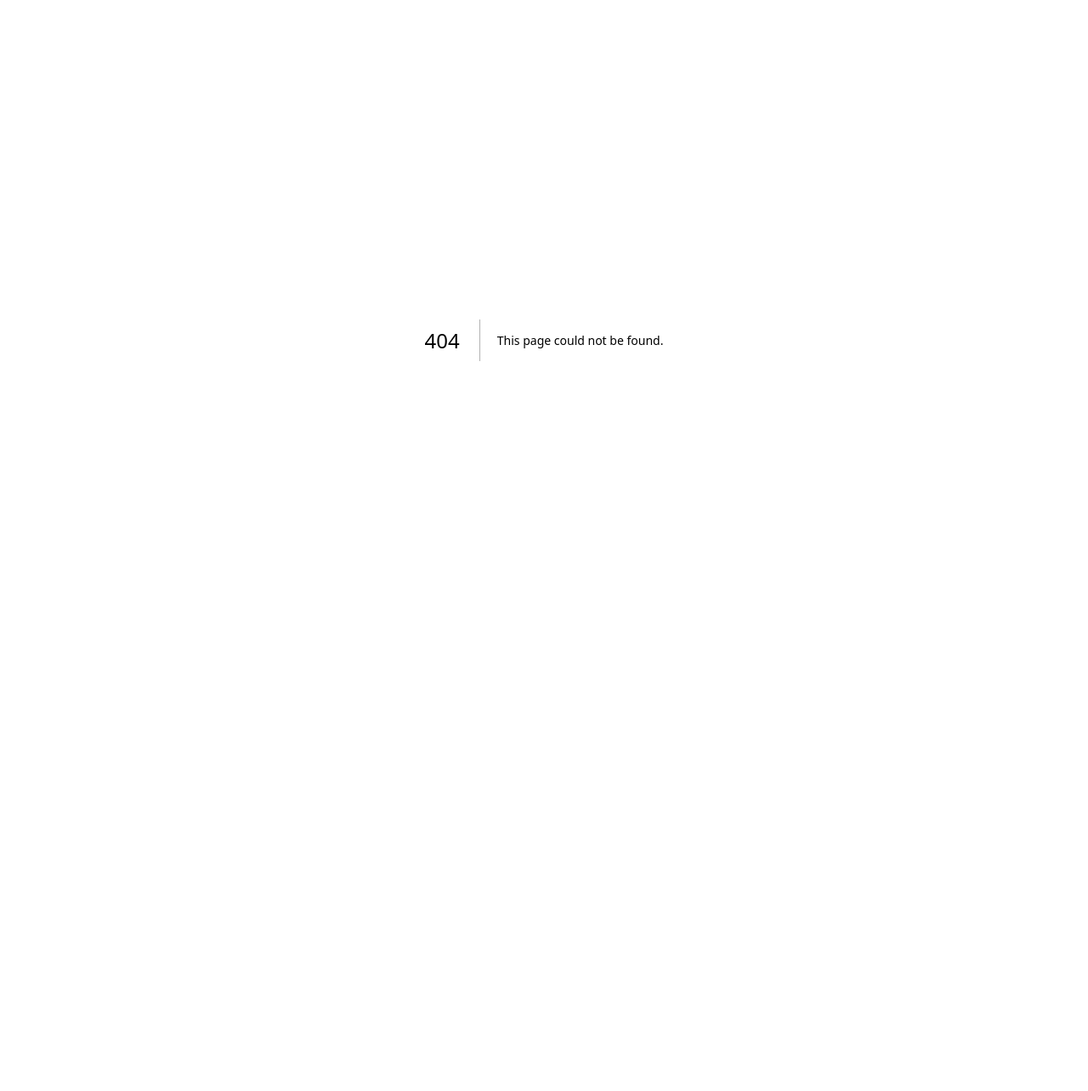
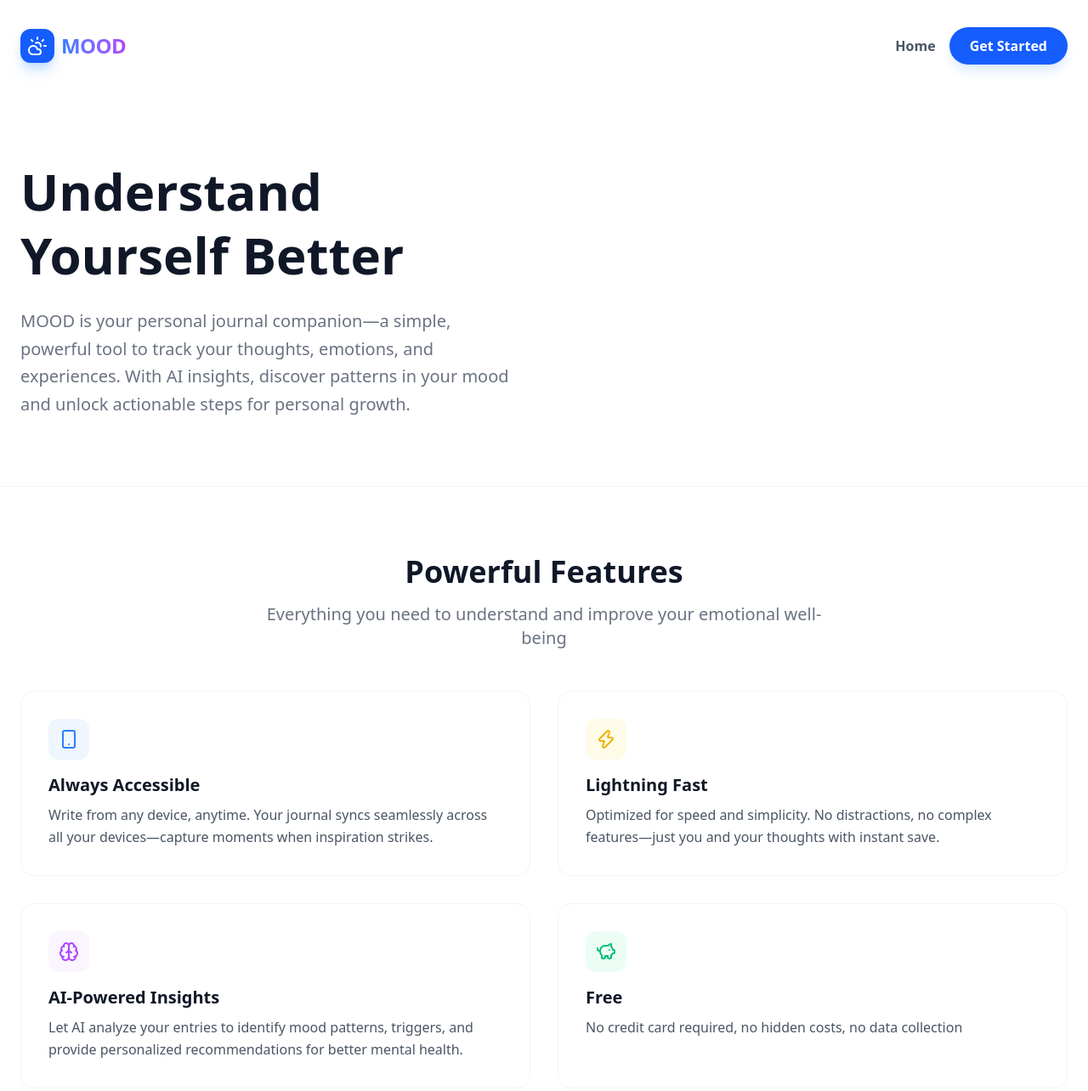
Before and after one commit to w-stawski/mood, a Next.js app: page /learn-more in a window 1280 px wide. Before the commit this address had no page. Shown: the top 1284 px of the page at 85% size. Before the commit the page ends 800 px from the top, so only its background shows below. Built offline with nearby package versions, Linux system fonts and the light colour scheme; no server answers.

Commit message:
learn more page added

```diff
--- /dev/null
+++ b/src/app/learn-more/page.tsx
@@ -0,0 +1,160 @@
+import Link from 'next/link';
+import { CloudSun, Zap, Smartphone, Brain, PiggyBank } from 'lucide-react';
+import { auth } from '@clerk/nextjs/server';
+
+export default async function LearnMore() {
+  const { userId } = await auth();
+  const ctaLink = userId ? '/journal' : '/sign-in';
+
+  return (
+    <div className="min-h-screen bg-white text-gray-900">
+      {/* Navigation */}
+      <nav className="max-w-7xl mx-auto px-6 py-8 flex justify-between items-center">
+        <Link href="/" className="flex items-center gap-2 hover:opacity-80 transition-opacity">
+          <div className="w-10 h-10 bg-blue-600 rounded-xl flex items-center justify-center shadow-lg shadow-blue-200">
+            <CloudSun className="text-white w-6 h-6" />
+          </div>
+          <span className="text-2xl font-black tracking-tight bg-clip-text text-transparent bg-linear-to-r from-blue-500 to-purple-500">
+            MOOD
+          </span>
+        </Link>
+        <div className="flex items-center gap-4">
+          <Link href="/">
+            <button className="text-gray-600 font-semibold hover:text-gray-900 transition-colors">Home</button>
+          </Link>
+          <Link href={ctaLink}>
+            <button className="px-6 py-2.5 bg-blue-600 text-white font-semibold rounded-full hover:bg-blue-700 transition-all shadow-lg shadow-blue-100">
+              {userId ? 'Dashboard' : 'Get Started'}
+            </button>
+          </Link>
+        </div>
+      </nav>
+
+      {/* Hero Section */}
+      <section className="max-w-7xl mx-auto px-6 py-20 border-b border-gray-100">
+        <div className="grid lg:grid-cols-2 gap-12 items-center">
+          <div className="space-y-6">
+            <h1 className="text-5xl md:text-6xl font-black leading-tight text-gray-900">Understand Yourself Better</h1>
+            <p className="text-xl text-gray-500 leading-relaxed">
+              MOOD is your personal journal companion—a simple, powerful tool to track your thoughts, emotions, and
+              experiences. With AI insights, discover patterns in your mood and unlock actionable steps for personal
+              growth.
+            </p>
+          </div>
+        </div>
+      </section>
+
+      {/* Features Section */}
+      <section className="max-w-7xl mx-auto px-6 py-20 border-b border-gray-100">
+        <div className="space-y-12">
+          <div className="text-center space-y-4">
+            <h2 className="text-4xl font-black text-gray-900">Powerful Features</h2>
+            <p className="text-xl text-gray-500 max-w-2xl mx-auto">
+              Everything you need to understand and improve your emotional well-being
+            </p>
+          </div>
+
+          <div className="grid md:grid-cols-2 gap-8">
+            {[
+              {
+                icon: Smartphone,
+                title: 'Always Accessible',
+                description:
+                  'Write from any device, anytime. Your journal syncs seamlessly across all your devices—capture moments when inspiration strikes.',
+                color: 'text-blue-500',
+                bg: 'bg-blue-50',
+              },
+              {
+                icon: Zap,
+                title: 'Lightning Fast',
+                description:
+                  'Optimized for speed and simplicity. No distractions, no complex features—just you and your thoughts with instant save.',
+                color: 'text-yellow-500',
+                bg: 'bg-yellow-50',
+              },
+              {
+                icon: Brain,
+                title: 'AI-Powered Insights',
+                description:
+                  'Let AI analyze your entries to identify mood patterns, triggers, and provide personalized recommendations for better mental health.',
+                color: 'text-purple-500',
+                bg: 'bg-purple-50',
+              },
+              {
+                icon: PiggyBank,
+                title: 'Free',
+                description: 'No credit card required, no hidden costs, no data collection',
+                color: 'text-emerald-500',
+                bg: 'bg-emerald-50',
+              },
+            ].map((feature, i) => (
+              <div
+                key={i}
+                className="p-8 rounded-2xl border border-gray-100 hover:border-gray-200 hover:shadow-lg transition-all group">
+                <div
+                  className={`w-12 h-12 ${feature.bg} rounded-xl flex items-center justify-center mb-4 group-hover:scale-110 transition-transform`}>
+                  <feature.icon className={`w-6 h-6 ${feature.color}`} />
+                </div>
+                <h3 className="text-xl font-bold text-gray-900 mb-2">{feature.title}</h3>
+                <p className="text-gray-600 leading-relaxed">{feature.description}</p>
+              </div>
+            ))}
+          </div>
+        </div>
+      </section>
+
+      {/* How It Works Section */}
+      <section className="max-w-7xl mx-auto px-6 py-20 border-b border-gray-100">
+        <div className="space-y-12">
+          <div className="text-center space-y-4">
+            <h2 className="text-4xl font-black text-gray-900">How It Works</h2>
+            <p className="text-xl text-gray-500 max-w-2xl mx-auto">Three simple steps to better self-awareness</p>
+          </div>
+
+          <div className="grid md:grid-cols-3 gap-8">
+            {[
+              {
+                number: '1',
+                title: 'Write',
+                description:
+                  'Express your thoughts and feelings freely. No judgment, no limits—write what matters to you.',
+              },
+              {
+                number: '2',
+                title: 'Analyze',
+                description:
+                  'Our AI reads your entries and generates personalized insights about your mood and well-being.',
+              },
+              {
+                number: '3',
+                title: 'Grow',
+                description:
+                  'Discover patterns, identify triggers, and receive actionable recommendations for personal improvement.',
+              },
+            ].map((step, i) => (
+              <div key={i} className="relative">
+                <div className="flex flex-col items-center text-center space-y-4">
+                  <div className="w-14 h-14 rounded-full bg-blue-600 text-white font-black text-xl flex items-center justify-center shadow-lg shadow-blue-200">
+                    {step.number}
+                  </div>
+                  <h3 className="text-2xl font-bold text-gray-900">{step.title}</h3>
+                  <p className="text-gray-600 leading-relaxed">{step.description}</p>
+                </div>
+                {i < 2 && (
+                  <div className="hidden md:block absolute top-7 right-0 w-1/2 h-1 bg-gradient-to-r from-blue-300 to-transparent" />
+                )}
+              </div>
+            ))}
+          </div>
+        </div>
+      </section>
+
+      {/* Footer */}
+      <footer className="border-t border-gray-100 py-12 bg-gray-50">
+        <div className="max-w-7xl mx-auto px-6 text-center text-gray-400 text-sm">
+          © 2026 MOOD Journal. Building a healthier world through self-reflection.
+        </div>
+      </footer>
+    </div>
+  );
+}
--- a/src/app/page.tsx
+++ b/src/app/page.tsx
@@ -1,5 +1,5 @@
 import { auth } from '@clerk/nextjs/server';
-import { Sparkles, ArrowRight, Shield, Zap, Smile } from 'lucide-react';
+import { ArrowRight, Zap, Shapes, BrainCircuit, PiggyBank, CloudSun } from 'lucide-react';
 import Link from 'next/link';
 
 export default async function Home() {
@@ -12,9 +12,11 @@ export default async function Home() {
       <nav className="max-w-7xl mx-auto px-6 py-8 flex justify-between items-center">
         <div className="flex items-center gap-2">
           <div className="w-10 h-10 bg-blue-600 rounded-xl flex items-center justify-center shadow-lg shadow-blue-200">
-            <Sparkles className="text-white w-6 h-6" />
+            <CloudSun className="text-white w-6 h-6" />
           </div>
-          <span className="text-2xl font-black tracking-tight text-blue-600">MOOD</span>
+          <span className="text-2xl font-black tracking-tight bg-clip-text text-transparent bg-linear-to-r from-blue-500 to-purple-500">
+            MOOD
+          </span>
         </div>
         <Link href={link}>
           <button className="px-6 py-2.5 bg-gray-900 text-white font-semibold rounded-full hover:bg-gray-800 transition-all active:scale-95 shadow-lg shadow-gray-200">
@@ -31,12 +33,19 @@ export default async function Home() {
               <Zap size={14} />
               <span>v1.0 is now live</span>
             </div>
+            <div>
               <h1 className="text-6xl md:text-7xl font-black leading-[1.1] tracking-tight text-gray-900">
-              Track your <span className="text-blue-600">mood</span>, <br />
+                Track your <br />
+                <span className="tracking-tight bg-clip-text text-transparent bg-linear-to-r from-blue-500 to-purple-500 pr-1">
+                  MOOD
+                </span>{' '}
+                <br />
                 shape your life.
               </h1>
+            </div>
+
             <p className="text-xl text-gray-500 leading-relaxed max-w-lg">
-              The simplest way to keep track of your thoughts and feelings. Beautiful, private, and always with you.
+              The simplest way to keep track of your thoughts and feelings. Fast, simple, free and always with you.
             </p>
 
             <div className="flex flex-col sm:flex-row gap-4 pt-4">
@@ -46,9 +55,11 @@ export default async function Home() {
                   <ArrowRight className="w-5 h-5 group-hover:translate-x-1 transition-transform" />
                 </button>
               </Link>
+              <Link href="/learn-more">
                 <button className="w-full sm:w-auto px-10 py-4 bg-white text-gray-700 font-bold rounded-2xl border-2 border-gray-100 hover:border-gray-200 transition-all">
                   Learn More
                 </button>
+              </Link>
             </div>
           </div>
 
@@ -57,10 +68,10 @@ export default async function Home() {
             <div className="relative bg-white p-8 rounded-[2.5rem] shadow-2xl border border-gray-100">
               <div className="grid grid-cols-2 gap-6">
                 {[
-                  { icon: Shield, title: 'Private', color: 'text-emerald-500', bg: 'bg-emerald-50' },
-                  { icon: Smile, title: 'Simple', color: 'text-amber-500', bg: 'bg-amber-50' },
                   { icon: Zap, title: 'Fast', color: 'text-blue-500', bg: 'bg-blue-50' },
-                  { icon: Sparkles, title: 'Insights', color: 'text-purple-500', bg: 'bg-purple-50' },
+                  { icon: Shapes, title: 'Simple', color: 'text-amber-500', bg: 'bg-amber-50' },
+                  { icon: BrainCircuit, title: 'AI Insights', color: 'text-purple-500', bg: 'bg-purple-50' },
+                  { icon: PiggyBank, title: 'Free', color: 'text-emerald-500', bg: 'bg-emerald-50' },
                 ].map((feature, i) => (
                   <div
                     key={i}
--- a/src/components/SubmitButton.tsx
+++ b/src/components/SubmitButton.tsx
@@ -1,5 +1,5 @@
 'use client';
-import { Loader, LoaderCircle } from 'lucide-react';
+import { Loader } from 'lucide-react';
 import { useFormStatus } from 'react-dom';
 
 export default function SubmitButton({ text }: { text: string }) {
```
Lines whose indentation alone changed are shown as unchanged.
